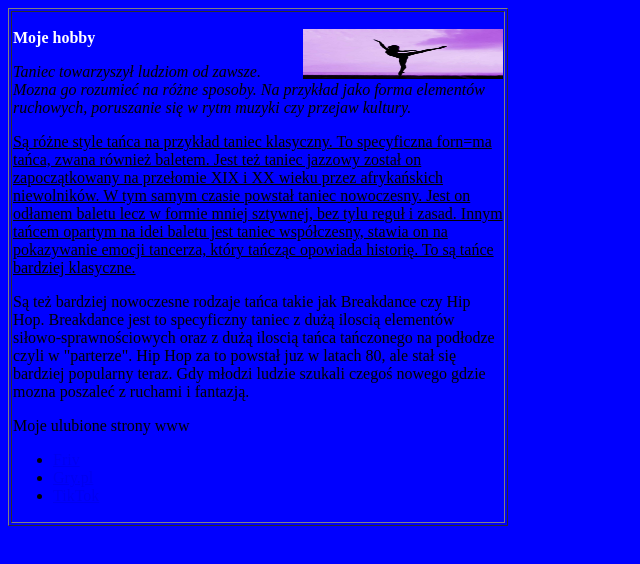
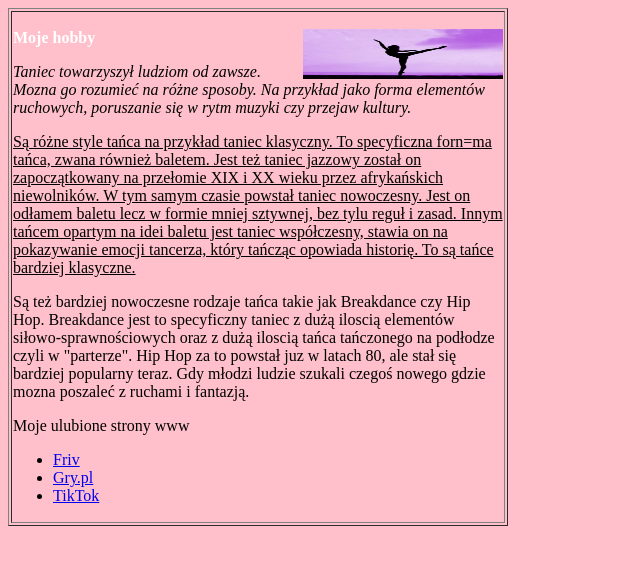
Before and after one commit to zosiammm/zosiammm.github.io, a plain HTML site: page index.html in a window 1280 px wide. Shown: the whole page, without its empty margins (0-640 px from the left). Drawn offline with Linux system fonts and the light colour scheme.

Commit message:
Update style.css

```diff
--- a/style.css
+++ b/style.css
@@ -1,12 +1,12 @@
 body
 
 {
-    background-color: blue;
+    background-color: pink;
 }
 
 {
     color:lavenderblush;
-    font-size: 20pt;
+
     font-weight: bold;
 }
 
```
